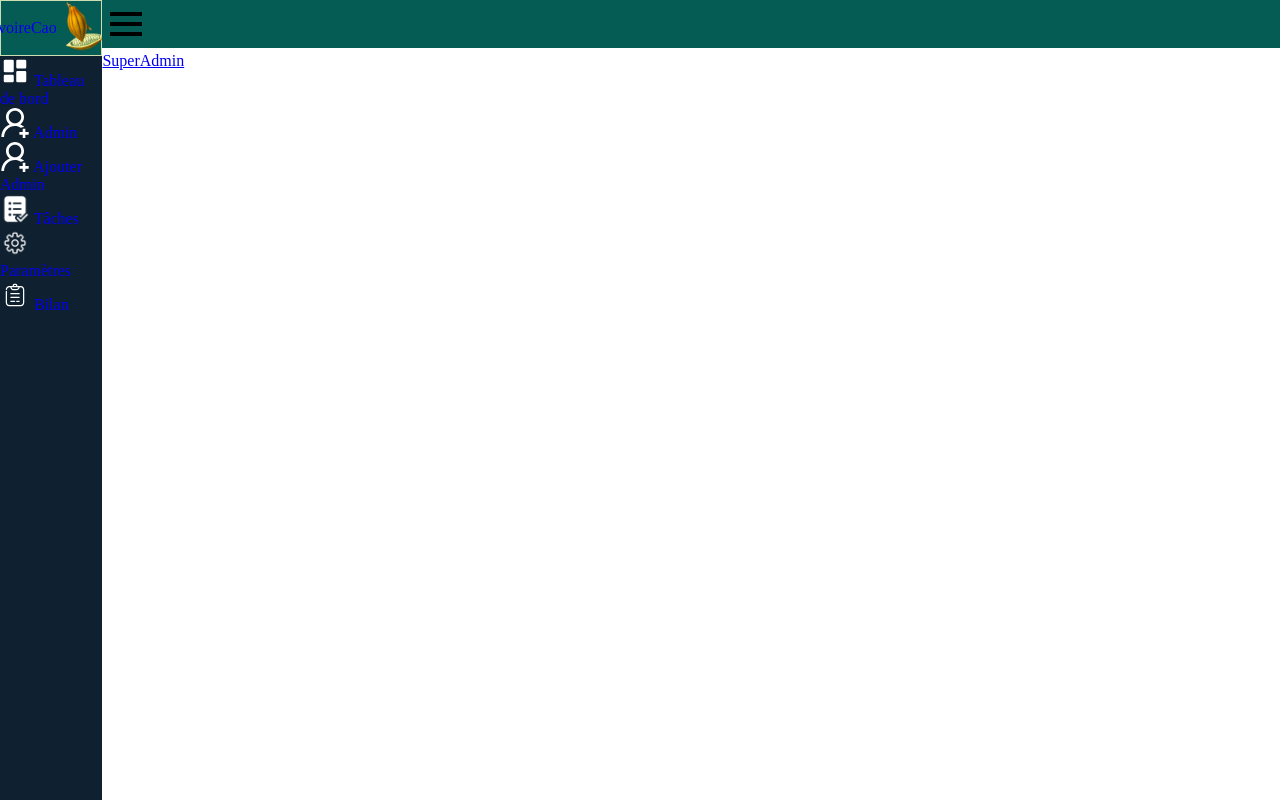
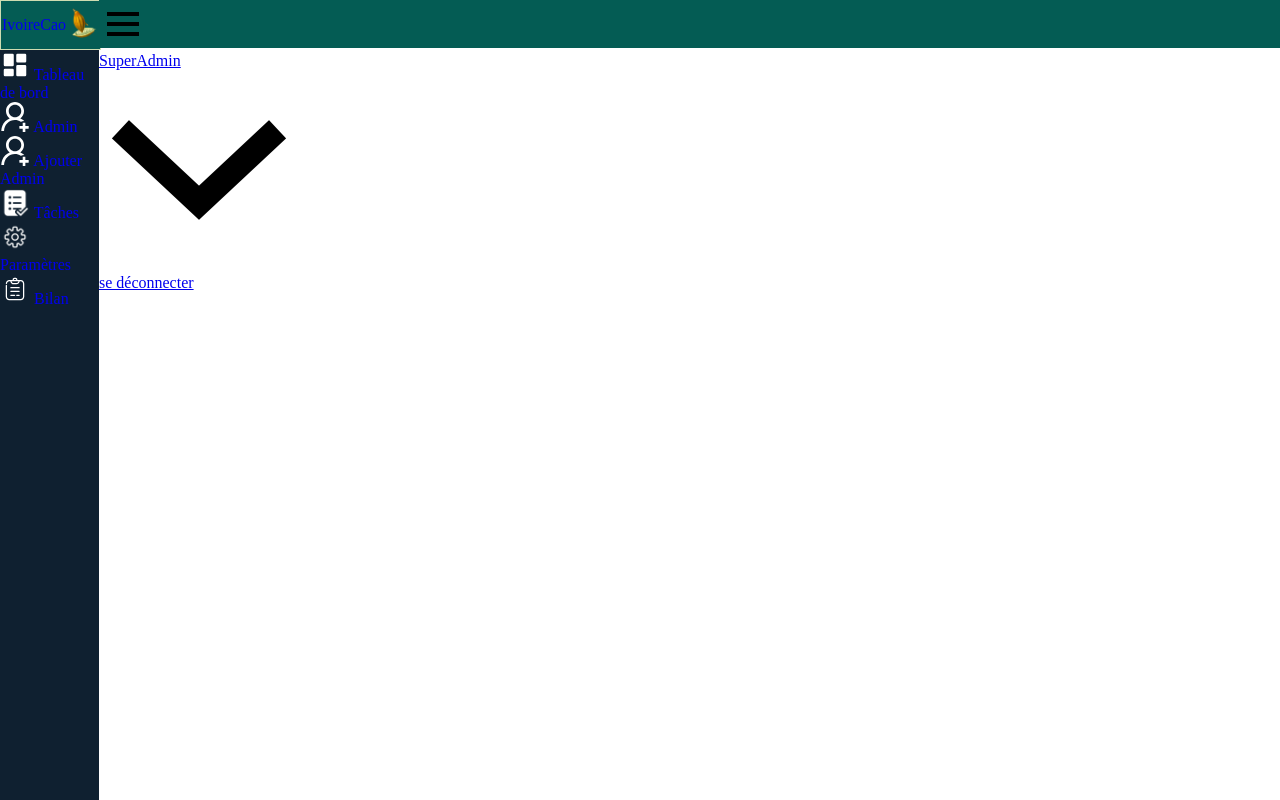
Before and after one commit to Mathurin-kouame/IvoireCao, a plain HTML site: page admin.html in a window 1280 px wide. Drawn offline with nearby package versions, Linux system fonts and the light colour scheme.

Commit message:
projet envoié jeudi à 9h20

```diff
--- a/admin.html
+++ b/admin.html
@@ -60,12 +60,18 @@
                 <img src="./img/menu-regular-24.png" alt="">
             </div>
             <div>
+
              <a href="#">SuperAdmin</a>
             </div>
+            <div>
+                <div class="icon-bottom">
+                    <img src="./img/icon-bottom.png" alt="">
+                </div>
+                <div class="adm-deconnect">
+                    <a href="#">se déconnecter</a>
+                </div>
+            </div>
          </header>
-
-
-
     </div>
 
 
--- a/css/admin.css
+++ b/css/admin.css
@@ -5,7 +5,7 @@
 
 
 .logo img{
-    width: 50px;
+    width: 30px;
     margin-left: 3px;
 
 }
@@ -16,6 +16,8 @@
 }
 
 .logo{
+    width: 100%;
+    height: 6vh;
   display: flex;
   align-items: center;
   justify-content: center;
```
Also changed, not shown: img/icon-bottom.png (added).
